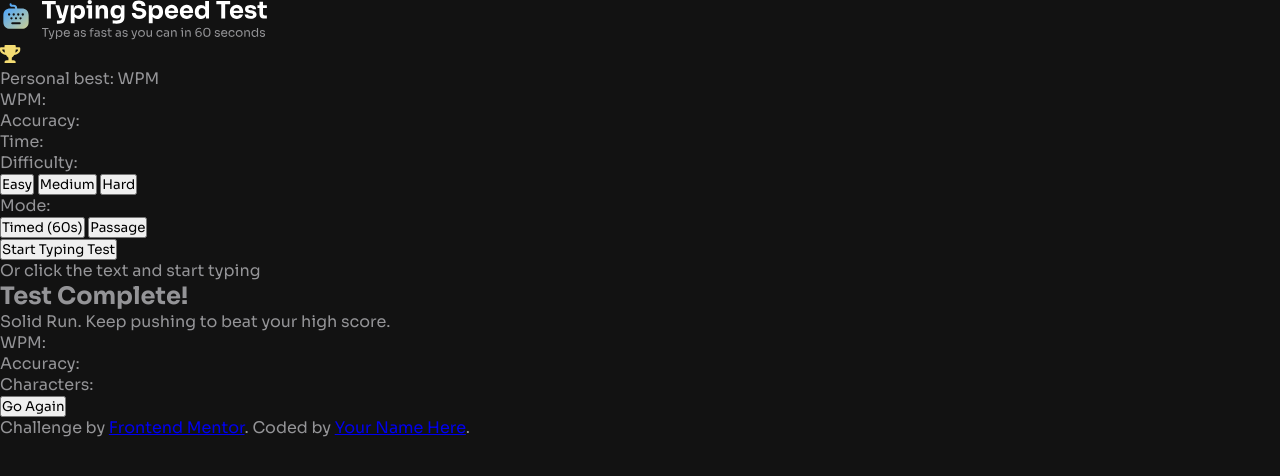
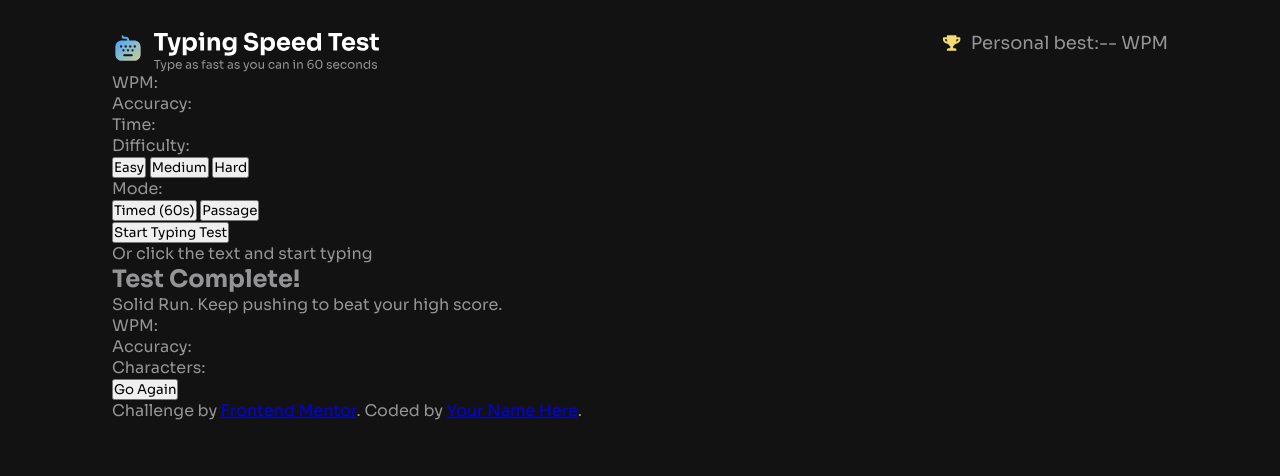
Before and after one commit to michellecordovi/typing-speed-test, a website: page index.html in a window 1280 px wide. Drawn offline with Linux system fonts and the light colour scheme.

Commit message:
adjust display, margin, and padding of header

```diff
--- a/index.html
+++ b/index.html
@@ -25,7 +25,8 @@
 
     <div class="personal-best">
       <img src="./assets/images/icon-personal-best.svg" alt="">
-      <p>Personal best: <!-- PB --> WPM</p>
+      <p>Personal best: </p>
+      <p>-- WPM</p>
     </div>
   </header>
 
--- a/styles.css
+++ b/styles.css
@@ -14,4 +14,27 @@
 body{
     background-color: var(--black);
     color: var(--light-gray);
+    padding: 32px 112px;
 ;}
+
+/* HEADER */
+header{
+    display: flex;
+
+    .personal-best{
+        display: flex;
+        justify-content: flex-end;
+        width: 100%;
+        height:fit-content;
+
+        img{
+            width: 18px;
+            margin-right: 10px;
+        }
+
+        p{
+            width: fit-content;
+            font-size: 18px;
+        }
+    }
+}
```
